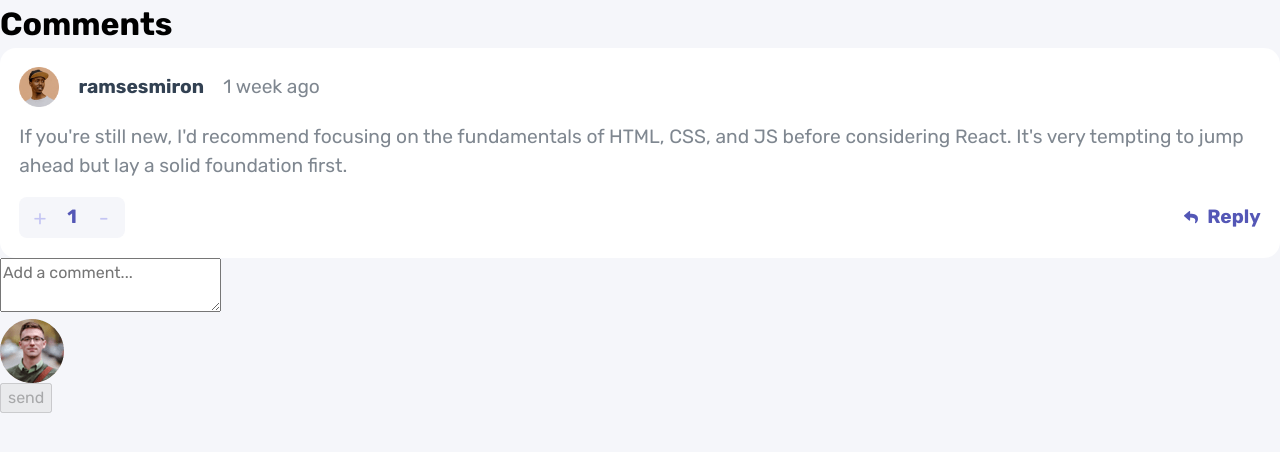
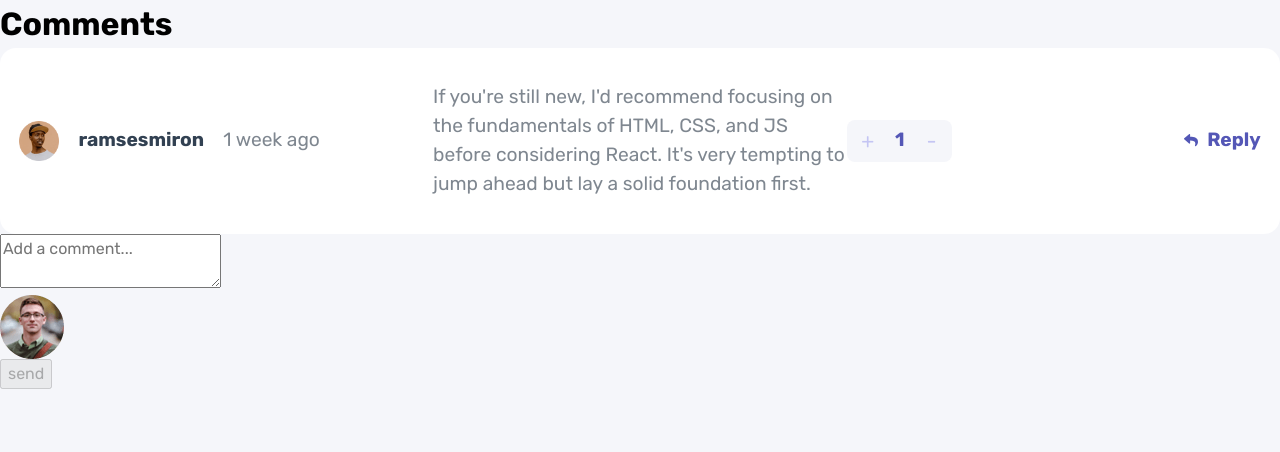
Before and after one commit to JuanSebastianGB/interactive-comments, a React (Vite) app: page / in a window 1280 px wide. Shown: the top 452 px of the page. Built offline with nearby package versions, Linux system fonts and the light colour scheme.

Commit message:
FIX:  Fixing tests according to the expected outputs

```diff
--- a/src/components/AddComment/AddComment.tsx
+++ b/src/components/AddComment/AddComment.tsx
@@ -18,6 +18,7 @@ const AddComment: React.FC<AddCommentProps> = ({ data, submit }) => {
   const handleSubmit = (e: React.FormEvent<HTMLFormElement>) => {
     e.preventDefault();
     if (submit) submit({ textArea });
+    setDisabled(true);
     setTextArea('');
   };
   return (
--- a/src/components/CommentSection/CommentSection.tsx
+++ b/src/components/CommentSection/CommentSection.tsx
@@ -24,7 +24,7 @@ const CommentSection: React.FC<CommentSectionProps> = ({
   };
   const [actualScore, setActualScore] = useState(score ?? 0);
   return (
-    <CommentSectionStyle className="comment">
+    <CommentSectionStyle>
       <div className="header">
         <figure>
           <img src={image} alt={'person image'} />
@@ -49,6 +49,7 @@ const CommentSection: React.FC<CommentSectionProps> = ({
 };
 
 export const CommentSectionStyle = styled.div`
+  display: grid;
   background-color: var(--clr-white);
   border-radius: 1rem;
   padding: 1.2rem;
@@ -111,6 +112,15 @@ export const CommentSectionStyle = styled.div`
     align-items: center;
     justify-content: space-between;
   }
+
+  @media (min-width: 400px) {
+    display: grid;
+    grid-template-columns: repeat(3, 1fr);
+    .control {
+      grid-column: 1 / 2;
+      grid-row: 1 / 3;
+    }
+  }
 `;
 
 export default CommentSection;
```
Also changed, not shown: 1 other file (tests, documents, lock files or other folders).
